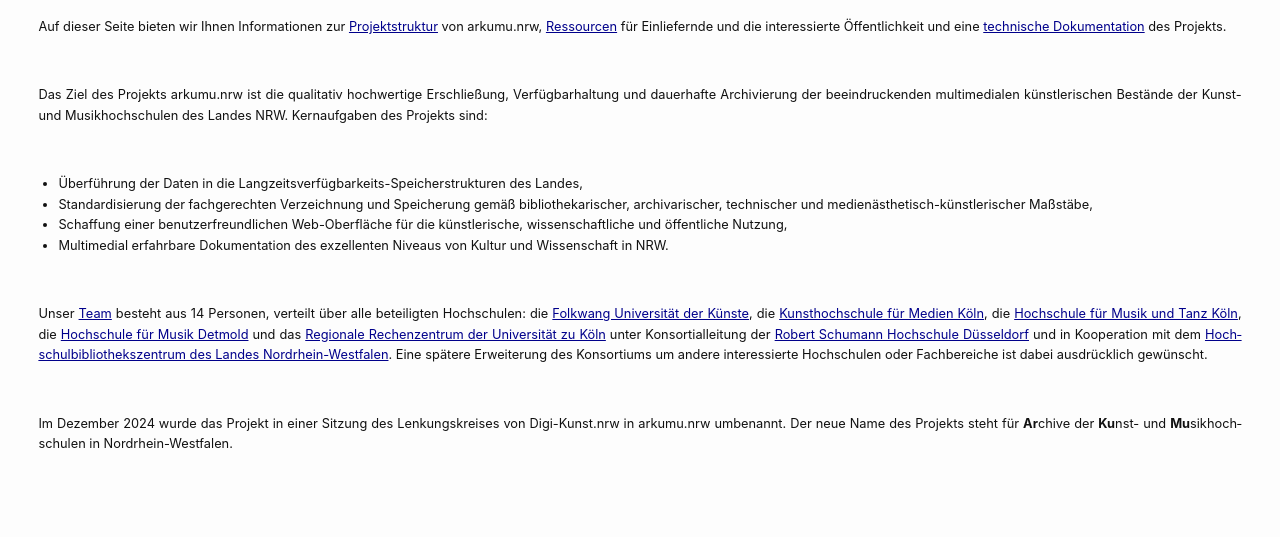
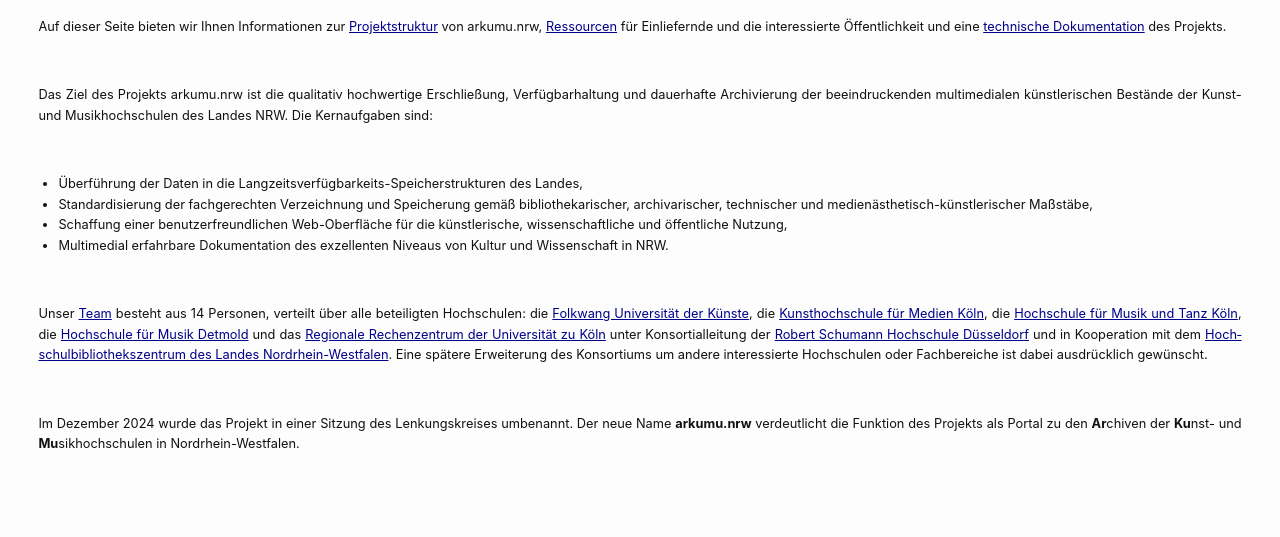
Before and after one commit to arkumu/arkumu.github.io, a Jekyll site: the page built from index.markdown, in a window 1280 px wide. Shown: the part 304-841 px from the top of the page. Built offline with Jekyll 4.4.1, drawn with Linux system fonts in a browser that asks for light colours; a script that is not in the unit is left out.

Commit message:
update Index und Entstehungsgeschichte

```diff
--- a/index.markdown
+++ b/index.markdown
@@ -6,7 +6,7 @@ order: 0
 
 Auf dieser Seite bieten wir Ihnen Informationen zur [Projektstruktur](/projektstruktur) von arkumu.nrw, [Ressourcen](/ressourcen) für Einliefernde und die interessierte Öffentlichkeit und eine [technische Dokumentation](/technische-dokumentation) des Projekts.
 
-Das Ziel des Projekts arkumu.nrw ist die qualitativ hochwertige Erschließung, Verfügbarhaltung und dauerhafte Archivierung der beeindruckenden multimedialen künstlerischen Bestände der Kunst- und Musikhochschulen des Landes NRW. Kernaufgaben des Projekts sind:
+Das Ziel des Projekts arkumu.nrw ist die qualitativ hochwertige Erschließung, Verfügbarhaltung und dauerhafte Archivierung der beeindruckenden multimedialen künstlerischen Bestände der Kunst- und Musikhochschulen des Landes NRW. Die Kernaufgaben sind:
 
 * Überführung der Daten in die Langzeitsverfügbarkeits-Speicherstrukturen des Landes,
 * Standardisierung der fachgerechten Verzeichnung und Speicherung gemäß bibliothekarischer, archivarischer, technischer und medienästhetisch-künstlerischer Maßstäbe,
@@ -16,4 +16,4 @@ Das Ziel des Projekts arkumu.nrw ist die qualitativ hochwertige Erschließung, V
 
 Unser [Team](/projektstruktur/team) besteht aus 14 Personen, verteilt über alle beteiligten Hochschulen: die [Folkwang Universität der Künste](https://www.folkwang-uni.de/home), die [Kunsthochschule für Medien Köln](https://www.khm.de/), die [Hochschule für Musik und Tanz Köln](https://www.hfmt-koeln.de/), die [Hochschule für Musik Detmold](https://www.hfm-detmold.de/) und das [Regionale Rechenzentrum der Universität zu Köln](https://rrzk.uni-koeln.de/) unter Konsortialleitung der [Robert Schumann Hochschule Düsseldorf](https://www.rsh-duesseldorf.de/) und in Kooperation mit dem [Hochschulbibliothekszentrum des Landes Nordrhein-Westfalen](https://www.hbz-nrw.de/). Eine spätere Erweiterung des Konsortiums um andere interessierte Hochschulen oder Fachbereiche ist dabei ausdrücklich gewünscht.
 
-Im Dezember 2024 wurde das Projekt in einer Sitzung des Lenkungskreises von Digi-Kunst.nrw in arkumu.nrw umbenannt. Der neue Name des Projekts steht für **Ar**chive der **Ku**nst- und **Mu**sikhochschulen in Nordrhein-Westfalen.
+Im Dezember 2024 wurde das Projekt in einer Sitzung des Lenkungskreises umbenannt. Der neue Name **arkumu.nrw** verdeutlicht die Funktion des Projekts als Portal zu den **Ar**chiven der **Ku**nst- und **Mu**sikhochschulen in Nordrhein-Westfalen.
--- a/projektstruktur/entstehungsgeschichte.markdown
+++ b/projektstruktur/entstehungsgeschichte.markdown
@@ -10,4 +10,4 @@ Nach einer ersten Antragstellung und Rücksprache mit dem Programmausschuss der
 
 In der weiteren Entwicklung traten auch die Hochschule für Musik Detmold und die Kunstakademie Münster dem Projekt bei, und das Hochschulbibliothekszentrum NRW wurde als Partner für Langzeitarchivierungsfragen gewonnen. Nach einer neuerlichen Antragstellung im Juli 2020 startete ein einjähriges Vorprojekt, in dem die spezifischen Bedarfe, Bestände und technisch-archivarische Anforderungen der beteiligten Hochschulen analysiert wurden. Auf dieser Basis wurden Strategien und Visionen für das Projekt formuliert und in einem Abschlussbericht dargestellt, der die Grundlage für einen weiteren Antrag bildete.
 
-Auf dieser Basis läuft seit dem 1. November 2022 das dreijährige Umsetzungsprojekt Digi-Kunst.nrw. Im Dezember 2024 wurde das Projekt in einer Sitzung des Lenkungskreises in arkumu.nrw umbenannt. Der neue Name des Projekts steht für **Ar**chive der **Ku**nst- und **Mu**sikhochschulen in Nordrhein-Westfalen.
+Auf dieser Basis läuft seit dem 1. November 2022 das dreijährige Umsetzungsprojekt Digi-Kunst.nrw. Im Dezember 2024 wurde das Projekt in einer Sitzung des Lenkungskreises umbenannt. Der neue Name **arkumu.nrw** verdeutlicht die Funktion des Projekts als Portal zu den **Ar**chiven der **Ku**nst- und **Mu**sikhochschulen in Nordrhein-Westfalen.
```
